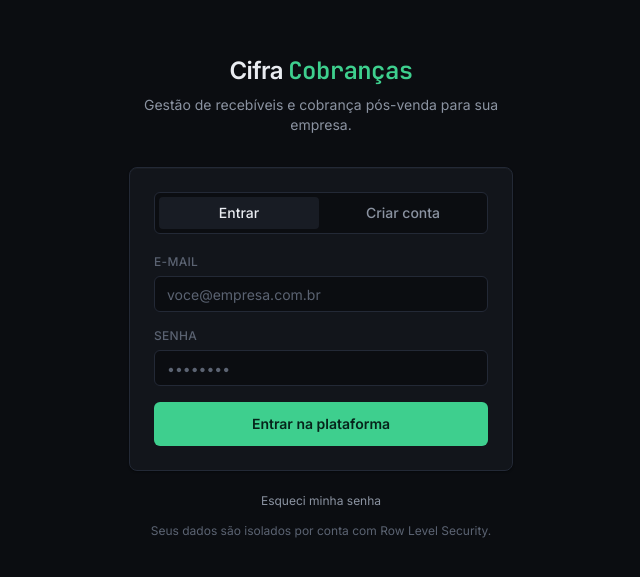
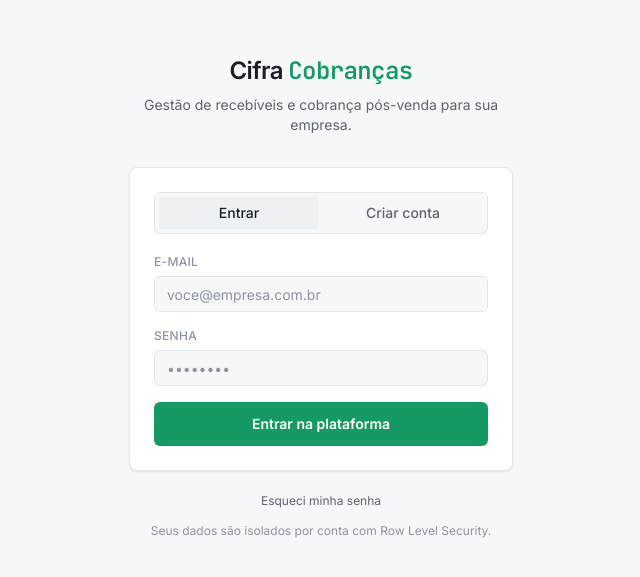
Before and after one commit to matheushenrique0899-hash/fable5, a Next.js app: page /login in a window 1280 px wide. Shown: the part 103-680 px from the top of the page, without its empty margins (319-959 px from the left). Built offline with nearby package versions, Linux system fonts and the light colour scheme.

Commit message:
Light mode, filtros ativos, totalizador e ajustes de design

```diff
--- a/app/(app)/clientes/page.tsx
+++ b/app/(app)/clientes/page.tsx
@@ -316,7 +316,7 @@ export default function ClientesPage() {
             <Button variant="secondary" size="sm" onClick={downloadTemplate}>
               <Download size={14} /> Baixar modelo
             </Button>
-            <label className="inline-flex h-8 cursor-pointer items-center gap-2 rounded-md bg-accent px-3 text-xs font-semibold text-[#06231A] transition-colors hover:bg-accent-hover">
+            <label className="inline-flex h-8 cursor-pointer items-center gap-2 rounded-md bg-accent px-3 text-xs font-semibold text-white transition-colors hover:bg-accent-hover">
               <Upload size={14} />
               {importing ? "Importando..." : "Escolher arquivo"}
               <input
--- a/app/(app)/cobrancas/page.tsx
+++ b/app/(app)/cobrancas/page.tsx
@@ -423,6 +423,43 @@ return () => clearTimeout(t);
         </Select>
       </div>
 
+      {/* Filtros ativos combinados (item 4) */}
+      {(filter !== "todas" || agingFilter !== "todas" || search.trim()) && (
+        <div className="flex flex-wrap items-center gap-2 text-xs">
+          <span className="text-faint">Filtros ativos:</span>
+          {search.trim() && (
+            <button
+              onClick={() => setSearch("")}
+              className="inline-flex items-center gap-1 rounded-full border border-border bg-surface px-2.5 py-1 text-fg hover:border-border-strong"
+            >
+              Busca: “{search.trim()}” <span className="text-faint">×</span>
+            </button>
+          )}
+          {filter !== "todas" && (
+            <button
+              onClick={() => setFilter("todas")}
+              className="inline-flex items-center gap-1 rounded-full border border-border bg-surface px-2.5 py-1 text-fg hover:border-border-strong"
+            >
+              {FILTERS.find((f) => f.value === filter)?.label} <span className="text-faint">×</span>
+            </button>
+          )}
+          {agingFilter !== "todas" && (
+            <button
+              onClick={() => setAgingFilter("todas")}
+              className="inline-flex items-center gap-1 rounded-full border border-border bg-surface px-2.5 py-1 text-fg hover:border-border-strong"
+            >
+              {AGING.find((a) => a.value === agingFilter)?.label} <span className="text-faint">×</span>
+            </button>
+          )}
+          <button
+            onClick={() => { setFilter("todas"); setAgingFilter("todas"); setSearch(""); }}
+            className="text-accent hover:underline"
+          >
+            Limpar tudo
+          </button>
+        </div>
+      )}
+
       <Card>
         {loading ? (
           <div className="space-y-3 p-5">
@@ -448,8 +485,8 @@ return () => clearTimeout(t);
               <TR>
                 <TH>Cliente</TH>
                 <TH>Valor</TH>
-                <TH className="hidden lg:table-cell">Venda</TH>
-                <TH className="hidden lg:table-cell">Parcelas</TH>
+                <TH className="hidden md:table-cell">Venda</TH>
+                <TH className="hidden xl:table-cell">Parc.</TH>
                 <TH>Vencimento</TH>
                 <TH>Status</TH>
                 <TH className="text-right">Ações</TH>
@@ -490,10 +527,10 @@ return () => clearTimeout(t);
                         </span>
                       )}
                     </TD>
-                    <TD className="hidden text-muted lg:table-cell">
+                    <TD className="hidden text-muted md:table-cell">
                       {c.sale_date ? formatDate(c.sale_date) : "—"}
                     </TD>
-                    <TD className="hidden font-mono text-muted lg:table-cell">
+                    <TD className="hidden font-mono text-muted xl:table-cell">
                       {c.installments}x
                     </TD>
                     <TD>
@@ -544,8 +581,8 @@ return () => clearTimeout(t);
                             >
                               <Handshake size={14} />
                             </Button>
-                            <Button variant="success" size="sm" onClick={() => openPay(c)}>
-                              <CheckCircle2 size={13} /> Pago
+                            <Button variant="secondary" size="sm" onClick={() => openPay(c)}>
+                              <CheckCircle2 size={13} /> Receber
                             </Button>
                           </>
                         )}
@@ -568,6 +605,21 @@ return () => clearTimeout(t);
               })}
             </TBody>
           </Table>
+        )}
+        {!loading && paginated.length > 0 && (
+          <div className="flex items-center justify-between border-t border-border bg-raised/40 px-5 py-3">
+            <span className="text-xs font-medium text-muted">
+              Total desta página ({paginated.length} {paginated.length === 1 ? "cobrança" : "cobranças"})
+            </span>
+            <span className="font-mono text-sm font-semibold text-fg">
+              {formatBRL(
+                paginated.reduce(
+                  (sum, c) => sum + Number(c.amount) - (c.paid_total ?? 0),
+                  0
+                )
+              )}
+            </span>
+          </div>
         )}
       </Card>
 
@@ -625,7 +677,7 @@ return () => clearTimeout(t);
                 <Button variant="secondary" size="sm" onClick={downloadNegTemplate}>
                   <Download size={14} /> Baixar modelo
                 </Button>
-                <label className="inline-flex h-8 cursor-pointer items-center gap-2 rounded-md bg-accent px-3 text-xs font-semibold text-[#06231A] transition-colors hover:bg-accent-hover">
+                <label className="inline-flex h-8 cursor-pointer items-center gap-2 rounded-md bg-accent px-3 text-xs font-semibold text-white transition-colors hover:bg-accent-hover">
                   <Upload size={14} />
                   Escolher arquivo CSV
                   <input
--- a/app/(app)/dashboard/page.tsx
+++ b/app/(app)/dashboard/page.tsx
@@ -258,11 +258,11 @@ export default function DashboardPage() {
                                 </Button>
                               )}
                               <Button
-                                variant="success"
+                                variant="secondary"
                                 size="sm"
                                 onClick={() => handleQuickPay(c.id)}
                               >
-                                <CheckCircle2 size={13} /> Pago
+                                <CheckCircle2 size={13} /> Receber
                               </Button>
                             </div>
                           </TD>
--- a/app/globals.css
+++ b/app/globals.css
@@ -5,7 +5,7 @@
 @tailwind utilities;
 
 html {
-  color-scheme: dark;
+  color-scheme: light;
 }
 
 body {
@@ -13,18 +13,21 @@ body {
 }
 
 ::selection {
-  background: rgba(62, 207, 142, 0.25);
+  background: rgba(21, 154, 99, 0.18);
 }
 
-/* Scrollbar sutil, estilo Linear */
+/* Scrollbar sutil */
 ::-webkit-scrollbar {
   width: 10px;
   height: 10px;
 }
 ::-webkit-scrollbar-thumb {
-  background: #2f3745;
+  background: #c9d0d8;
   border-radius: 8px;
-  border: 3px solid #0b0d11;
+  border: 3px solid #f6f7f9;
+}
+::-webkit-scrollbar-thumb:hover {
+  background: #a8b2bd;
 }
 ::-webkit-scrollbar-track {
   background: transparent;
--- a/components/stat-card.tsx
+++ b/components/stat-card.tsx
@@ -28,7 +28,7 @@ export function StatCard({ label, value, hint, icon, tone = "default", href }: S
           {icon}
         </span>
       </div>
-      <p className="mt-3 font-mono text-2xl font-semibold tracking-tight text-fg">{value}</p>
+      <p className="mt-3 truncate font-mono text-xl font-semibold tracking-tight text-fg sm:text-2xl">{value}</p>
       {hint && <p className="mt-1 text-xs text-muted">{hint}</p>}
     </>
   );
--- a/components/ui/button.tsx
+++ b/components/ui/button.tsx
@@ -7,7 +7,7 @@ const buttonVariants = cva(
   {
     variants: {
       variant: {
-        primary: "bg-accent text-[#06231A] hover:bg-accent-hover font-semibold",
+        primary: "bg-accent text-white hover:bg-accent-hover font-semibold",
         secondary: "bg-raised text-fg border border-border hover:border-border-strong hover:bg-[#1D2230]",
         ghost: "text-muted hover:text-fg hover:bg-raised",
         danger: "bg-danger-soft text-danger border border-danger/30 hover:bg-danger/20",
--- a/tailwind.config.ts
+++ b/tailwind.config.ts
@@ -5,31 +5,31 @@ const config: Config = {
   theme: {
     extend: {
       colors: {
-        // Design system FABLE 5 — dark, sóbrio, financeiro
-        bg: "#0B0D11",          // fundo global
-        surface: "#12151B",     // cards / painéis
-        raised: "#181C24",      // hover / elementos elevados
-        border: "#232936",      // bordas sutis
-        "border-strong": "#2F3745",
-        fg: "#E9ECF1",          // texto principal
-        muted: "#8B93A1",       // texto secundário
-        faint: "#5B6372",       // texto terciário / labels
+        // Design system Cifra Cobranças — light, legível, financeiro (público +40)
+        bg: "#F6F7F9",          // fundo global (cinza muito claro)
+        surface: "#FFFFFF",     // cards / painéis (branco)
+        raised: "#EEF1F4",      // hover / elementos elevados
+        border: "#E1E5EA",      // bordas sutis
+        "border-strong": "#C9D0D8",
+        fg: "#1A1F28",          // texto principal (quase preto)
+        muted: "#5A6472",       // texto secundário
+        faint: "#8A94A3",       // texto terciário / labels
         accent: {
-          DEFAULT: "#3ECF8E",   // verde financeiro (ação primária)
-          hover: "#34B87D",
-          soft: "rgba(62,207,142,0.12)",
+          DEFAULT: "#159A63",   // verde financeiro mais escuro (contraste em fundo branco)
+          hover: "#0F7E50",
+          soft: "rgba(21,154,99,0.10)",
         },
-        warn: { DEFAULT: "#F5B94E", soft: "rgba(245,185,78,0.12)" },
-        danger: { DEFAULT: "#F0645C", soft: "rgba(240,100,92,0.12)" },
-        info: { DEFAULT: "#6E9BF5", soft: "rgba(110,155,245,0.12)" },
+        warn: { DEFAULT: "#B8791A", soft: "rgba(184,121,26,0.10)" },
+        danger: { DEFAULT: "#CE3A34", soft: "rgba(206,58,52,0.10)" },
+        info: { DEFAULT: "#2563C9", soft: "rgba(37,99,201,0.10)" },
       },
       fontFamily: {
         sans: ["Inter", "system-ui", "sans-serif"],
         mono: ["'JetBrains Mono'", "ui-monospace", "monospace"],
       },
       boxShadow: {
-        card: "0 1px 0 0 rgba(255,255,255,0.03) inset, 0 1px 2px rgba(0,0,0,0.4)",
-        pop: "0 8px 30px rgba(0,0,0,0.55)",
+        card: "0 1px 2px rgba(16,24,40,0.06), 0 1px 3px rgba(16,24,40,0.04)",
+        pop: "0 10px 40px rgba(16,24,40,0.18)",
       },
       keyframes: {
         "fade-up": {
```
